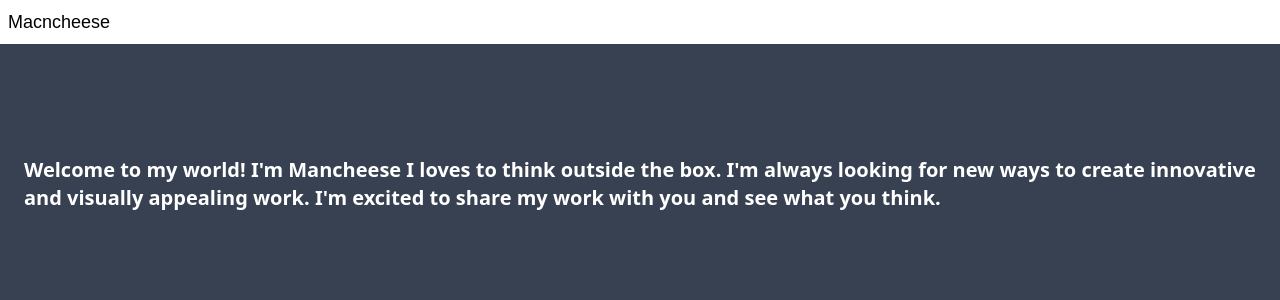
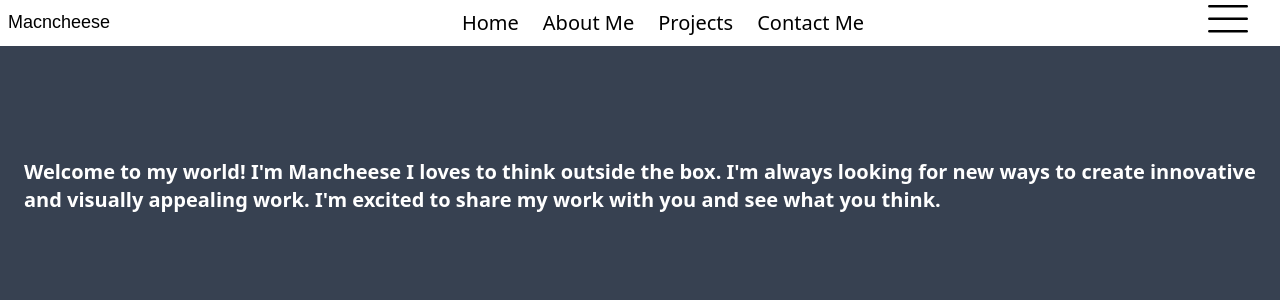
Before and after one commit to MacncheeseK/Portfolio-Website, a React (Vite) app: page / in a window 1280 px wide. Shown: the top 300 px of the page. Built offline with nearby package versions, Linux system fonts and the light colour scheme; a web font is replaced by a local one.

Commit message:
updated navbar and added animation

```diff
--- a/src/components/HamburgerMenu.tsx
+++ b/src/components/HamburgerMenu.tsx
@@ -1,8 +1,19 @@
+import hamburger from '../assets/hamburger.svg'
+import { motion, spring, transform } from 'framer-motion';
+
 export const HamburgerMenu =()=>{
-  return (<div>
-    <div>
 
+  return (
+    <div className="mr-8">
+      <div>
+        <motion.button
+          animate={{ rotate: 180, scale: 1 }}
+          transition={{ type: 'spring', damping: 20, stiffness: 280 }}
+        >
+          <img src={hamburger} alt="hamburger menu" className="w-10 h-10 " />
+        </motion.button>
+      </div>
     </div>
-  </div>)
+  );
 }
 export default HamburgerMenu
--- a/src/components/Navbar.tsx
+++ b/src/components/Navbar.tsx
@@ -2,8 +2,22 @@ import HamburgerMenu from './HamburgerMenu';
 
 export const Navbar = () => {
   return (
-    <nav className="navbar">
-      <h1 className='font-Yapari text-lg p-2 '>Macncheese</h1>
+    <nav className="flex justify-between">
+      <h1 className="font-Yapari text-lg p-2 ">Macncheese</h1>
+      <ul className="flex gap-6 items-center text-xl ">
+        <li>
+          <a href="/">Home</a>
+        </li>
+        <li>
+          <a href="/about">About Me</a>
+        </li>
+        <li>
+          <a href="/projects">Projects</a>
+        </li>
+        <li>
+          <a href="/contact">Contact Me</a>
+        </li>
+      </ul>
       <HamburgerMenu />
     </nav>
   );
```
Also changed, not shown: src/assets/hamburger.svg (added).
